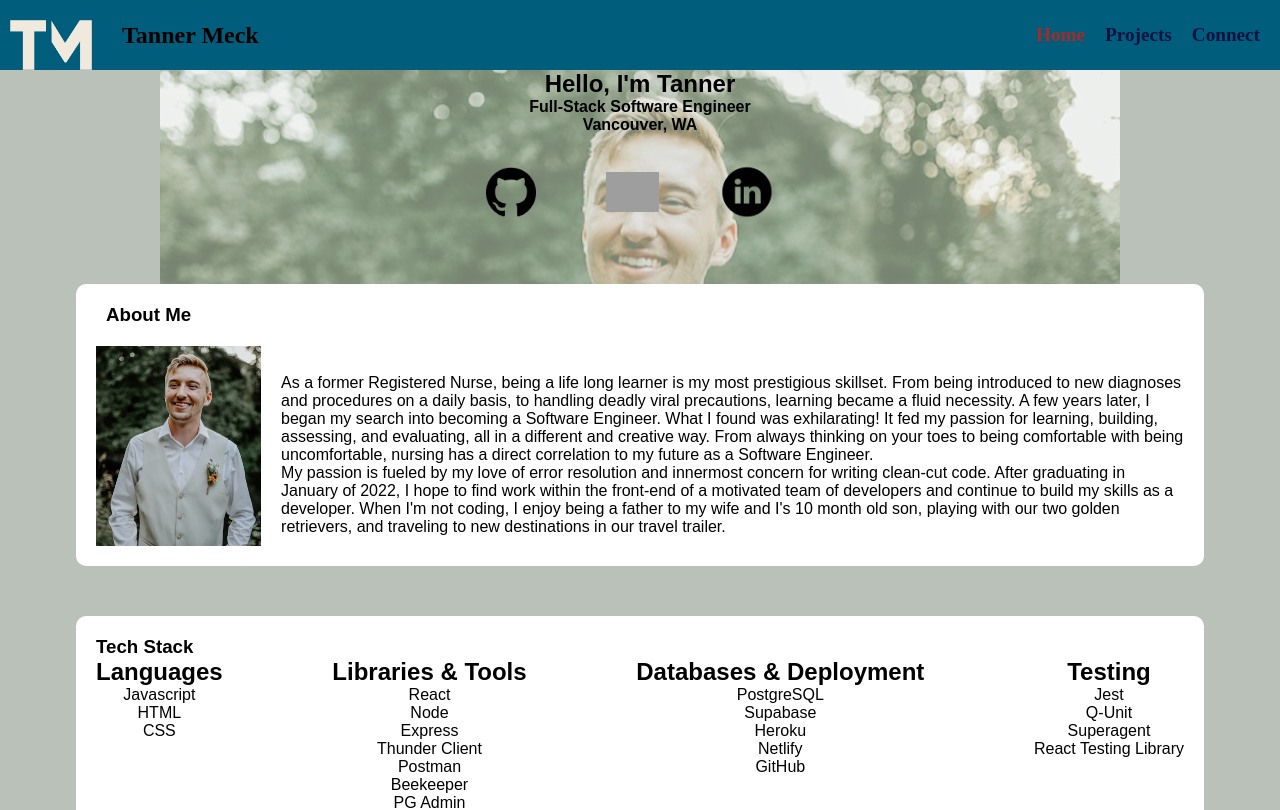
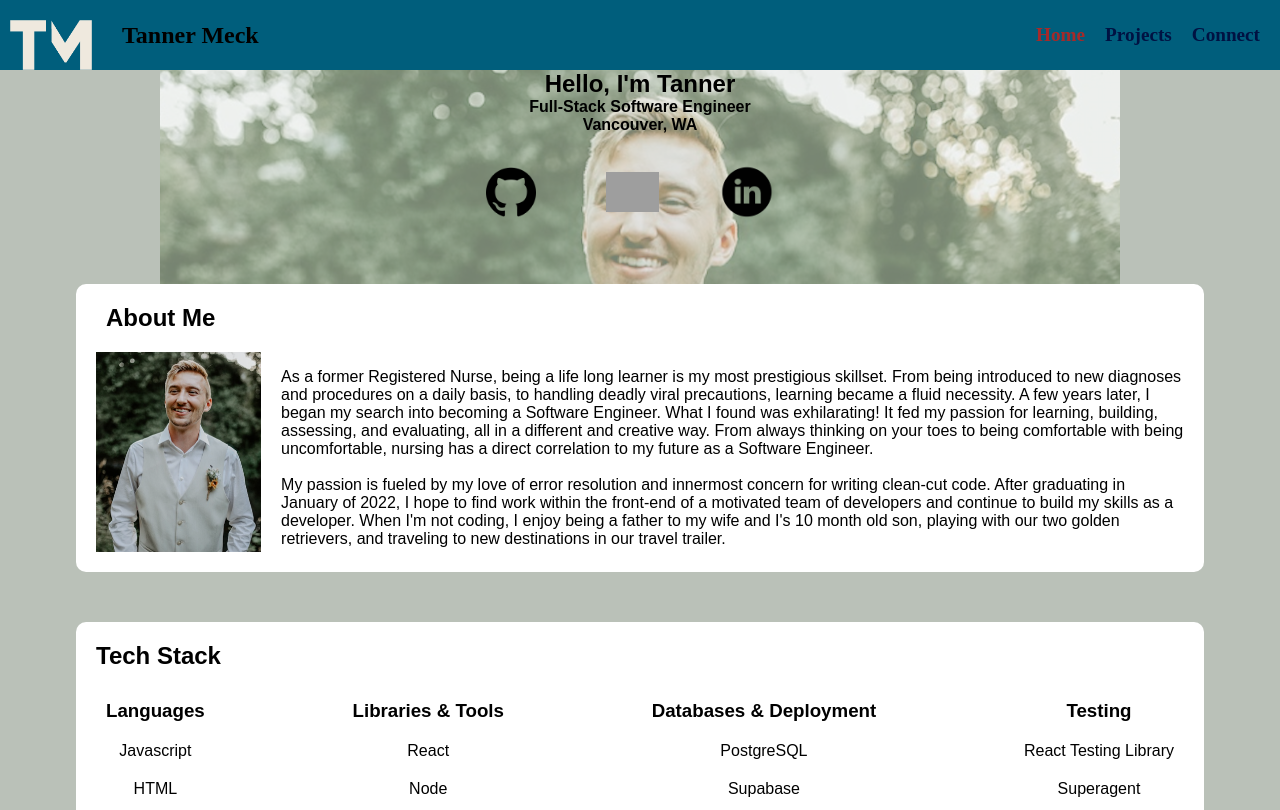
Before and after one commit to tannermeck/Graduate-Portfolio, a React app: page / in a window 1280 px wide. Shown: the top 810 px of the page. Built offline with nearby package versions, Linux system fonts and the light colour scheme; grey boxes are pictures that could not be loaded.

Commit message:
added tech stack component to home

```diff
--- a/src/views/home/Home.jsx
+++ b/src/views/home/Home.jsx
@@ -33,6 +33,7 @@ export default function Home(){
                     <p>
                         As a former Registered Nurse, being a life long learner is my most prestigious skillset. From being introduced to new diagnoses and procedures on a daily basis, to handling deadly viral precautions, learning became a fluid necessity. A few years later, I began my search into becoming a Software Engineer. What I found was exhilarating! It fed my passion for learning, building, assessing, and evaluating, all in a different and creative way. From always thinking on your toes to being comfortable with being uncomfortable, nursing has a direct correlation to my future as a Software Engineer.
                     </p>
+                    <br />
                     <p>
                         My passion is fueled by my love of error resolution and innermost concern for writing clean-cut code. After graduating in January of 2022, I hope to find work within the front-end of a motivated team of developers and continue to build my skills as a developer. When I'm not coding, I enjoy being a father to my wife and I's 10 month old son, playing with our two golden retrievers, and traveling to new destinations in our travel trailer.
                     </p>
@@ -42,16 +43,16 @@ export default function Home(){
 
             </section>
             <section className={style.techStackParent}>
-                <h1>Tech Stack</h1>
+                <h1 className={style.techStackH1}>Tech Stack</h1>
                 <div className={style.techStackContainer}>
                     <span className={style.techStackSpan}>
-                        <h2>Languages</h2>
+                        <h1 className={style.spanH1}>Languages</h1>
                         <p>Javascript</p>
                         <p>HTML</p>
                         <p>CSS</p>
                     </span>
                     <span className={style.techStackSpan}>
-                        <h2>{`Libraries & Tools`}</h2>
+                        <h1 className={style.spanH1}>{`Libraries & Tools`}</h1>
                         <p>React</p>
                         <p>Node</p>
                         <p>Express</p>
@@ -61,7 +62,7 @@ export default function Home(){
                         <p>PG Admin</p>
                     </span>
                     <span className={style.techStackSpan}>
-                        <h2>{`Databases & Deployment`}</h2>
+                        <h1 className={style.spanH1}>{`Databases & Deployment`}</h1>
                         <p>PostgreSQL</p>
                         <p>Supabase</p>
                         <p>Heroku</p>
@@ -69,11 +70,11 @@ export default function Home(){
                         <p>GitHub</p>
                     </span>
                     <span className={style.techStackSpan}>
-                        <h2>Testing</h2>
+                        <h1 className={style.spanH1}>Testing</h1>
+                        <p>React Testing Library</p>
+                        <p>Superagent</p>
                         <p>Jest</p>
                         <p>Q-Unit</p>
-                        <p>Superagent</p>
-                        <p>React Testing Library</p>
                     </span>
                 </div>
             </section>
--- a/src/views/home/home.css
+++ b/src/views/home/home.css
@@ -48,6 +48,7 @@
 .aboutMeHeader {
     text-align: left;
     margin-left: 10px;
+    font-size: 1.5rem;
 }
 img {
     padding-top: 20px;
@@ -82,3 +83,13 @@ img {
 .techStackSpan {
     text-align: center;
 }
+.techStackSpan p {
+    padding: 10px;
+}
+.techStackH1 {
+    margin-bottom: 20px;
+    font-size: 1.5rem;
+}
+.spanH1 {
+    padding: 10px;
+}
```
